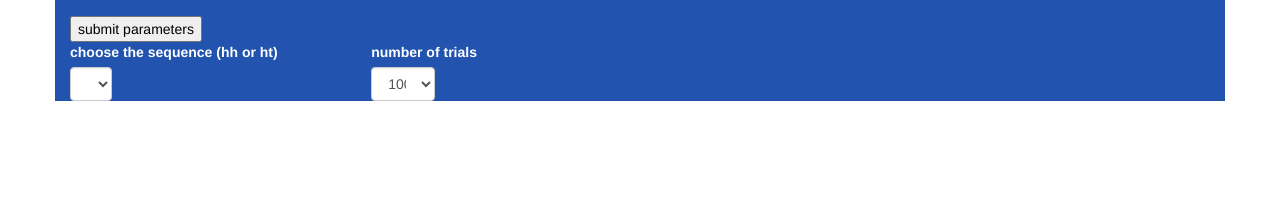
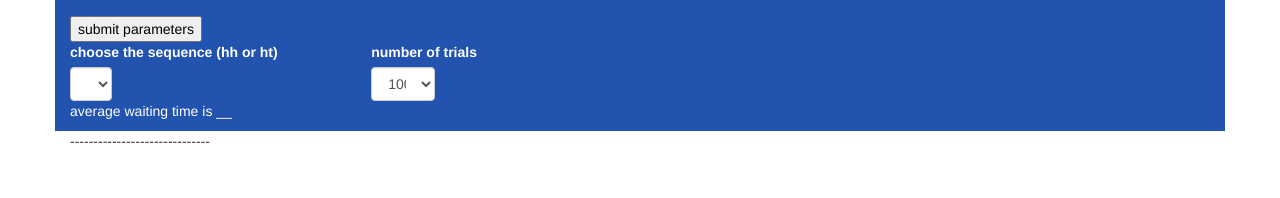
Before and after one commit to bkwiencien/bkwiencien.github.io, a PHP site: page /CoinFlips/index.html in a window 1280 px wide. Shown: the part 501-699 px from the top of the page. Run offline with PHP 8.4, Linux system fonts and the light colour scheme.

Commit message:
more waiting time stuff

```diff
--- a/CoinFlips/assets/css/style.css
+++ b/CoinFlips/assets/css/style.css
@@ -29,6 +29,9 @@ button {
 }
 #buffer {
 	color: #2253AF;
+}
+#resultline {
+	color: white;
 }
 .form-control {
 	width: 10%;
--- a/CoinFlips/assets/javascript/coinflips.js
+++ b/CoinFlips/assets/javascript/coinflips.js
@@ -19,6 +19,9 @@ function getParms() {
 	} else {
 		ht(parseInt(numb))
 	}
+}
+function displayAvg(meano) {
+	console.log(meano)
 }
 function hh(numbTrials) {
    var reso = []
@@ -53,7 +56,7 @@ function hh(numbTrials) {
         }
    	  }
    }
-   console.log("mean  = " + findAvg(reso))
+   displayAvg(findAvg(reso));
 }
 function ht(numbTrials) {
    var reso = []
--- a/CoinFlips/index.html
+++ b/CoinFlips/index.html
@@ -47,8 +47,10 @@
        <input type="button" id="submito" value="submit parameters" onclick="getParms()">
      </table>
   </form>
+  <p id="resultline"> average waiting time is __</p>
 </div>
    <div class="container" id="results">
+    <p>------------------------------</p>
    </div> <!-- end of results -->
 
 <!--<script src="https://www.gstatic.com/firebasejs/5.2.0/firebase.js"></script>
```
